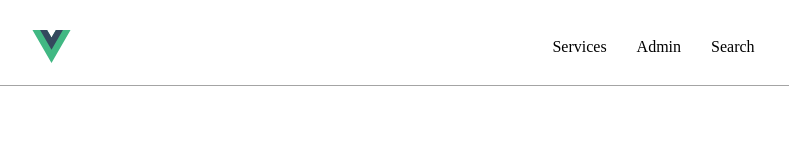
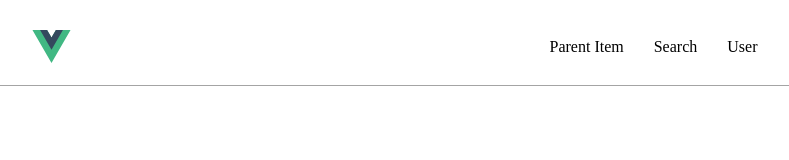
Before and after one commit to jumping-cactus/vue-3-composition-api-mega-menu, a Vue app: page / in a window 1280 px wide. Shown: the top 160 px of the page, without its empty margins (79-868 px from the left). Built offline with nearby package versions, Linux system fonts and the light colour scheme.

Commit message:
added filler content to menu

```diff
--- a/src/data/menu.json
+++ b/src/data/menu.json
@@ -1,22 +1,17 @@
 [
-    { "id": 900123, "text": "Services", "parent": 0 },
-    { "id": 900124, "text": "Admin", "parent": 0 },
-    { "id": 900125, "text": "Search", "parent": 0 },
-    { "id": 900126, "text": "My Services", "parent": 900123 },
-    { "id": 900127, "text": "New Service", "parent": 900123 },
-    { "id": 900128, "text": "Modify Service", "parent": 900123 },
-    { "id": 900129, "text": "ABC", "parent": 900124 },
-    { "id": 900130, "text": "EFG", "parent": 900124 },
-    { "id": 900131, "text": "XYZ", "parent": 900124 },
-    { "id": 900132, "text": "Service List 1", "parent": 900126 },
-    { "id": 900133, "text": "Service List 2", "parent": 900126 },
-    { "id": 900134, "text": "Admin Page 1", "parent": 900129, "url": "https://google.com" },
-    { "id": 900135, "text": "Admin Page 2", "parent": 900129 },
-    { "id": 900136, "text": "New Service 1", "parent": 900127 },
-    { "id": 900137, "text": "New Service 2", "parent": 900127 },
-    { "id": 900138, "text": "New Service 3", "parent": 900127 },
-    { "id": 900139, "text": "New Service 4", "parent": 900127 },
-    { "id": 900140, "text": "Modify Service 1", "parent": 900128 },
-    { "id": 900141, "text": "CI Search", "parent": 900125 },
-    { "id": 900142, "text": "People Search", "parent": 900125 }
+    { "id": 900123, "text": "Parent Item", "parent": 0 },
+    { "id": 900124, "text": "Search", "parent": 0 },
+    { "id": 900125, "text": "User", "parent": 0 },
+    { "id": 900126, "text": "Child 1", "parent": 900123 },
+    { "id": 900127, "text": "Child 2", "parent": 900123 },
+    { "id": 900128, "text": "Child 3", "parent": 900123 },
+    { "id": 900132, "text": "User 1", "parent": 900125 },
+    { "id": 900133, "text": "User 2", "parent": 900125 },
+    { "id": 900141, "text": "Search 1", "parent": 900124 },
+    { "id": 900142, "text": "Search 2", "parent": 900124 },
+    { "id": 900136, "text": "Page 1", "parent": 900126, "url": "https://google.com"  },
+    { "id": 900137, "text": "Page 2", "parent": 900126 },
+    { "id": 900138, "text": "Page 3", "parent": 900126 },
+    { "id": 900139, "text": "Page 4", "parent": 900126 },
+    { "id": 900139, "text": "Page 5", "parent": 900126 }
 ]
--- a/src/stores/MenuStore.js
+++ b/src/stores/MenuStore.js
@@ -13,6 +13,22 @@ export const useMenuStore = defineStore( "MenuStore", {
         async fill() {
             this.menuData = (await import("@/data/menu.json")).default
             // this.menuData = (await axios.get("url/to/rest/api")).data
+
+            // dynamically add data
+            const parentIds = [ 900127, 900128, 900132, 900133, 900141, 900142 ];
+            // { "id": 900136, "text": "Page 1", "parent": 900141 },
+            parentIds.forEach(parentId => {
+
+                const min = Math.ceil(2);
+                const max = Math.floor(14);
+                const randLimit = Math.floor(Math.random() * (max - min) + min); //The maximum is exclusive and the minimum is inclusive
+
+                for(let i = 1; i <= randLimit; i++) {
+                    const newObj = { "id": 900579 + i, "text": "Page " + i, "parent": parentId };
+                    this.menuData.push(newObj);
+                }
+
+            });
         },
     },
 
```
